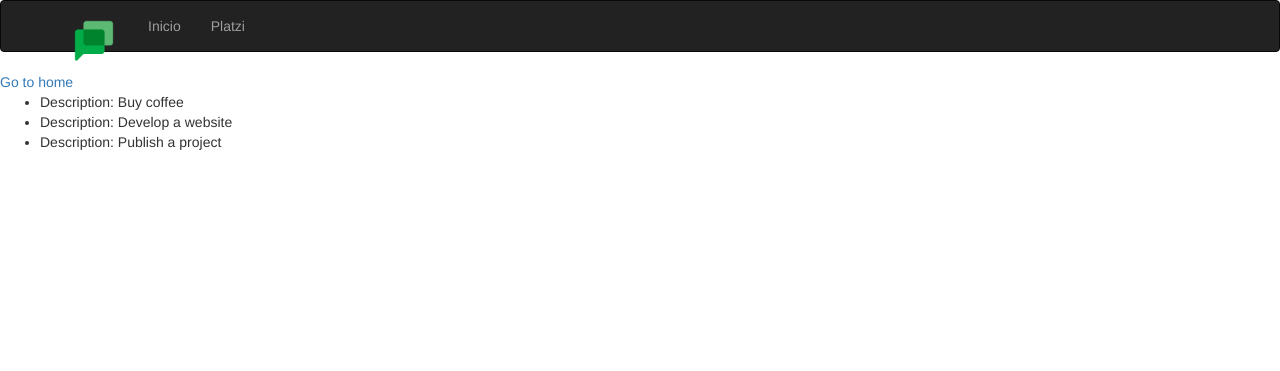
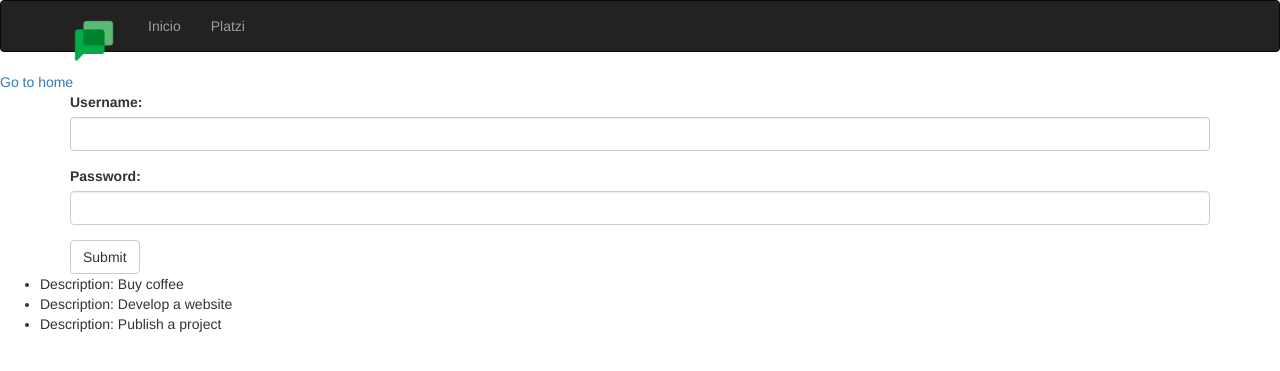
Before and after one commit to sebastiandevops/Platzi, a Flask app: page /hello in a window 1280 px wide. Shown: the top 371 px of the page. Run offline with Flask 2, Linux system fonts and the light colour scheme; some libraries are stand-ins or nearby versions.

Commit message:
flask_wtf

```diff
--- a/python/platzi-flask/main.py
+++ b/python/platzi-flask/main.py
@@ -2,6 +2,9 @@
 
 from flask import Flask, request, make_response, redirect, render_template
 from flask import session
+from flask_wtf import FlaskForm
+from wtforms.fields import StringField, PasswordField, SubmitField
+from wtforms.validators import DataRequired
 from flask_bootstrap import Bootstrap
 
 app = Flask(__name__)
@@ -10,6 +13,12 @@ bootstrap = Bootstrap(app)
 app.config["SECRET_KEY"] = "SUPER SECRETO"
 
 todos = ["Buy coffee", "Develop a website", "Publish a project"]
+
+
+class LoginForm(FlaskForm):
+    username = StringField("Username: ", validators=[DataRequired()])
+    password = PasswordField("Password: ", validators=[DataRequired()])
+    submit = SubmitField("Submit")
 
 
 @app.errorhandler(404)
@@ -33,9 +42,11 @@ def index():
 @app.route("/hello")
 def hello():
     user_ip = session.get("user_ip")
+    login_form = LoginForm()
     context = {
         "user_ip": user_ip,
         "todos": todos,
+        "login_form": login_form,
     }
     return render_template("hello.html", **context)
 
--- a/python/platzi-flask/requirements.txt
+++ b/python/platzi-flask/requirements.txt
@@ -1,2 +1,3 @@
 flask
 flask-bootstrap
+flask-wtf
--- a/python/platzi-flask/templates/hello.html
+++ b/python/platzi-flask/templates/hello.html
@@ -1,5 +1,6 @@
 {% extends 'base.html' %}
 {% import 'macros.html' as macros %}
+{% import 'bootstrap/wtf.html' as wtf %}
 
 {% block title %}
   {{ super() }}
@@ -12,7 +13,13 @@
   {% else %}
   <a href="{{ url_for('index') }}">Go to home</a>
   {% endif %}
-
+  <div class="container">
+    <!-- <form action="{{ url_for('hello')}}" method="POST"> -->
+    <!--   {{ login_form.username }} -->
+    <!--   {{ login_form.username.label }} -->
+    <!-- </form> -->
+    {{ wtf.quick_form(login_form) }}
+  </div>
   <ul>
     {% for todo in todos %}
       {{ macros.render_todo(todo) }}
```
